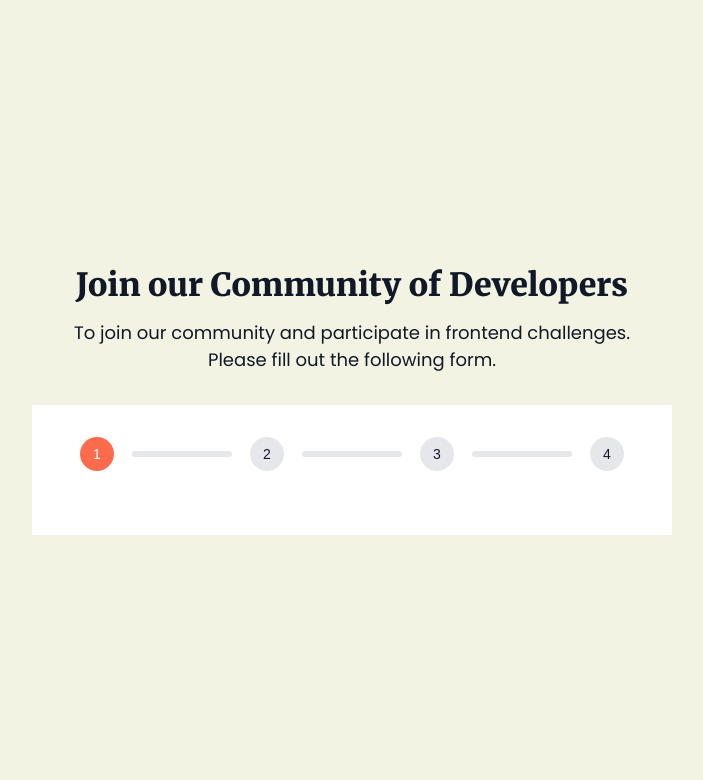
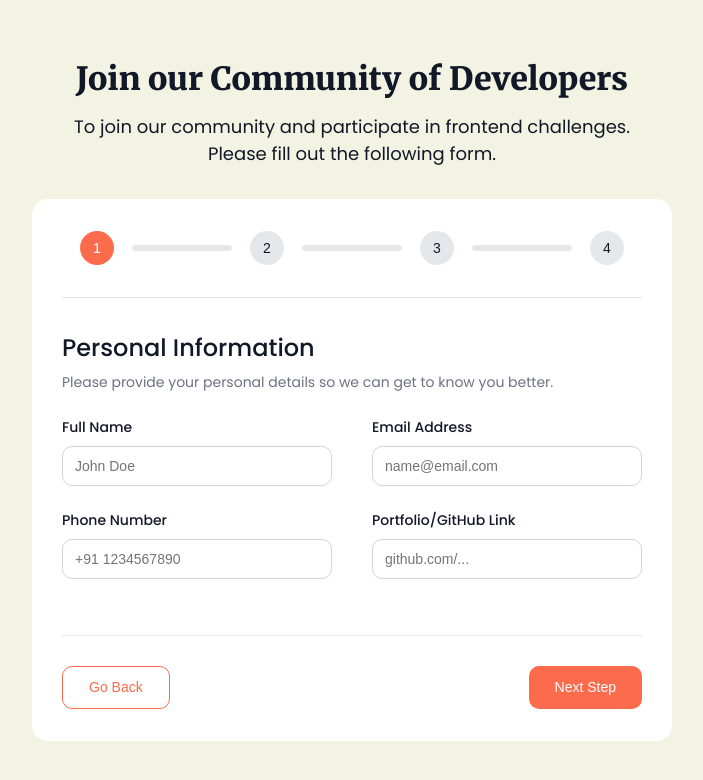
Before and after one commit to dd44it/multi_step_form, a React (Vite) app: page / in a window 1280 px wide. Shown: the top 780 px of the page, without its empty margins (288-991 px from the left). Built offline with nearby package versions, Linux system fonts and the light colour scheme.

Commit message:
feat: add step 1

```diff
--- a/src/components/Form.jsx
+++ b/src/components/Form.jsx
@@ -1,4 +1,5 @@
-import React, { useState  } from "react"
+import React, { useState } from "react"
+import StepForm1 from "./steps/StepForm1"
 
 export default function Form() {
   const [formStep, setFormStep] = useState([
@@ -6,65 +7,110 @@ export default function Form() {
       idStep: 1,
       titleStep: "Personal Information",
       subtitle: "Please provide your personal details so we can get to know you better.",
-      fullName: '',
-      email: '',
-      phone: '',
-      portfolio: '',
+      fullName: "",
+      email: "",
+      phone: "",
+      portfolio: "",
       active: true,
-      show: true
-
+      show: true,
     },
     {
       idStep: 2,
       titleStep: "Skill Level",
       subtitle: "Please tell us about your skill level in frontend development.",
-      skillLevel: '',
+      skillLevel: "",
       active: false,
-      show: true
+      show: true,
     },
     {
       idStep: 3,
       titleStep: "Challenge Preference",
       subtitle: "Please tell us which frontend challenges you would like to participate in.",
-      preferenceStack: '',
+      preferenceStack: "",
       active: false,
-      show: true
+      show: true,
     },
     {
       idStep: 4,
       titleStep: "Review and Confirm",
       subtitle: "Please review your information to make sure everything is accurate.",
       active: false,
-      show: true
+      show: true,
     },
     {
       idStep: 5,
       titleStep: "Congratulations! 🎉",
-      subtitle: "Your profile has been created and you are now ready to start participating in challenges that match your interests and coding experience level.",
+      subtitle:
+        "Your profile has been created and you are now ready to start participating in challenges that match your interests and coding experience level.",
       active: false,
-      show: false
+      show: false,
     },
   ])
 
-  const stepId = formStep.map(step => {
-    if(step.show){
+  const stepId = formStep.map((step) => {
+    if (step.show) {
       return (
         <React.Fragment key={step.idStep}>
-          <button className={`btn-step ${step.active ? 'btn-primary' : ''}`}> {step.idStep} </button>
-          {step.idStep !== 4 && (<hr className="decoration-line" />) }
+          <button className={`btn-step ${step.active ? "btn-primary" : ""}`}>{step.idStep}</button>
+          {step.idStep !== 4 && <hr className="decoration-line" />}
         </React.Fragment>
       )
     }
+  })
 
+  const activeTitle = formStep.map((step) => {
+    if (step.show && step.active) {
+      return (
+        <React.Fragment key={step.idStep}>
+          <h3 className="form-title">{step.titleStep}</h3>
+          <h4 className="form-subtitle">{step.subtitle}</h4>
+        </React.Fragment>
+      )
+    }
   })
+
+  const activeForm = formStep.map((step) => {
+    if (step.idStep === 1) {
+      return (
+        <React.Fragment key={step.idStep}>
+          <StepForm1
+            fullName={step.fullName}
+            email={step.email}
+            phone={step.phone}
+            portfolio={step.portfolio}
+            handleEv={handleEv}
+          />
+        </React.Fragment>
+      )
+    }
+  })
+
+  function handleEv(e) {
+    const { name, value } = e.target
+    setFormStep((prevData) =>
+      prevData.map((obj) => {
+        if (obj.idStep === 1) {
+          return { ...obj, [name]: value }
+        } else {
+          return obj
+        }
+      })
+    )
+  }
+
+  console.log(formStep)
+
   return (
     <main className="main">
       <div className="container-main">
-        <div className="form-steps">
-          {stepId}
+        <div className="form-steps">{stepId}</div>
+        <div className="form-body">
+          {activeTitle}
+          <div className="action-form">{activeForm}</div>
         </div>
-        <div className="form-body">
-
+        <div className="form-footer">
+          <button className="btn btn-border">Go Back</button>
+          <button className="btn btn-primary">Next Step</button>
         </div>
       </div>
     </main>
--- /dev/null
+++ b/src/components/steps/StepForm1.jsx
@@ -0,0 +1,66 @@
+export default function StepForm1({ fullName, email, phone, portfolio, handleEv }) {
+  return (
+    <>
+      <div className="row">
+        <div className="row-wrapper">
+          <label className="row-label" htmlFor="fullName">
+            Full Name
+          </label>
+          <input
+            type="text"
+            className="row-input"
+            placeholder="John Doe"
+            id="fullName"
+            name="fullName"
+            value={fullName}
+            onChange={handleEv}
+          />
+        </div>
+        <div className="row-wrapper">
+          <label className="row-label" htmlFor="email">
+            Email Address
+          </label>
+          <input
+            type="text"
+            className="row-input"
+            placeholder="name@email.com"
+            id="email"
+            name="email"
+            value={email}
+            onChange={handleEv}
+          />
+        </div>
+      </div>
+      <div className="row">
+        <div className="row-wrapper">
+          <label className="row-label" htmlFor="phone">
+            Phone Number
+          </label>
+          <input
+            type="text"
+            className="row-input"
+            placeholder="+91 1234567890"
+            id="phone"
+            name="phone"
+            value={phone}
+            onChange={handleEv}
+          />
+        </div>
+        <div className="row-wrapper">
+          <label className="row-label" htmlFor="portfolio">
+            Portfolio/GitHub Link
+          </label>
+          <input
+            type="text"
+            className="row-input"
+            placeholder="github.com/..."
+            id="portfolio"
+            name="portfolio"
+            value={portfolio}
+            onChange={handleEv}
+          />
+        </div>
+      </div>
+    </>
+  )
+}
--- a/src/index.css
+++ b/src/index.css
@@ -5,7 +5,7 @@
   --gray: #9CA3AF;
   --primary: #FC6C4C;
   --secondary: #E5E7EB;
-
+  --border-secondary: #D1D5DB;
 }
 
 *,
@@ -59,11 +59,12 @@ body {
   width: 640px;
   margin: 0 auto;
   background-color: var(--white);
-  padding: 32px 0;
+  padding: 32px 30px;
+  border-radius: 16px;
 }
 
 .form-steps {
-  padding: 0 48px 32px 48px;
+  padding: 0 18px 32px 18px;
   display: flex;
   align-items: center;
   gap: 18px;
@@ -108,3 +109,88 @@ body {
   border-radius: 50px;
   border: none;
 }
+
+.form-body {
+  border-top: 1px solid var(--secondary);
+  border-bottom: 1px solid var(--secondary);
+  padding: 32px 0;
+}
+
+.form-title {
+  font-weight: 500;
+  font-size: 24px;
+  line-height: 36px;
+  color: var(--dark);
+  margin-bottom: 6px;
+}
+
+.form-subtitle {
+  font-weight: 400;
+  font-size: 14px;
+  line-height: 21px;
+  color: #6B7280;
+  margin-bottom: 24px;
+}
+
+.row {
+  display: flex;
+  gap: 40px;
+  margin-bottom: 24px;
+}
+
+.row-wrapper {
+  display: flex;
+  flex-direction: column;
+  row-gap: 8px;
+  flex: 0 1 50%;
+}
+
+.row-label {
+  font-weight: 500;
+  font-size: 14px;
+  line-height: 21px;
+  color: var(--dark);
+}
+
+.row-input {
+  height: 40px;
+  border: 1px solid var(--border-secondary);
+  border-radius: 10px;
+  padding: 10px 12px;
+  font-weight: 400;
+  font-size: 14px;
+  line-height: 21px;
+}
+
+.row-input:focus-visible {
+  /* border: 1px solid var(--primary); */
+  border: none;
+  outline: 1px solid var(--primary);
+}
+
+.form-footer {
+  padding: 30px 0 0 0;
+  display: flex;
+}
+
+.btn {
+  border-radius: 10px;
+  padding: 10px 26px;
+  font-weight: 500;
+  font-size: 14px;
+  line-height: 21px;
+  cursor: pointer;
+}
+
+.form-footer .btn-border {
+  border: 1px solid var(--primary);
+  color: var(--primary);
+  background-color: var(--white);
+}
+
+.form-footer .btn-primary {
+  margin-left: auto;
+  border: none;
+  color: var(--white);
+  background-color: var(--primary);
+}
```
